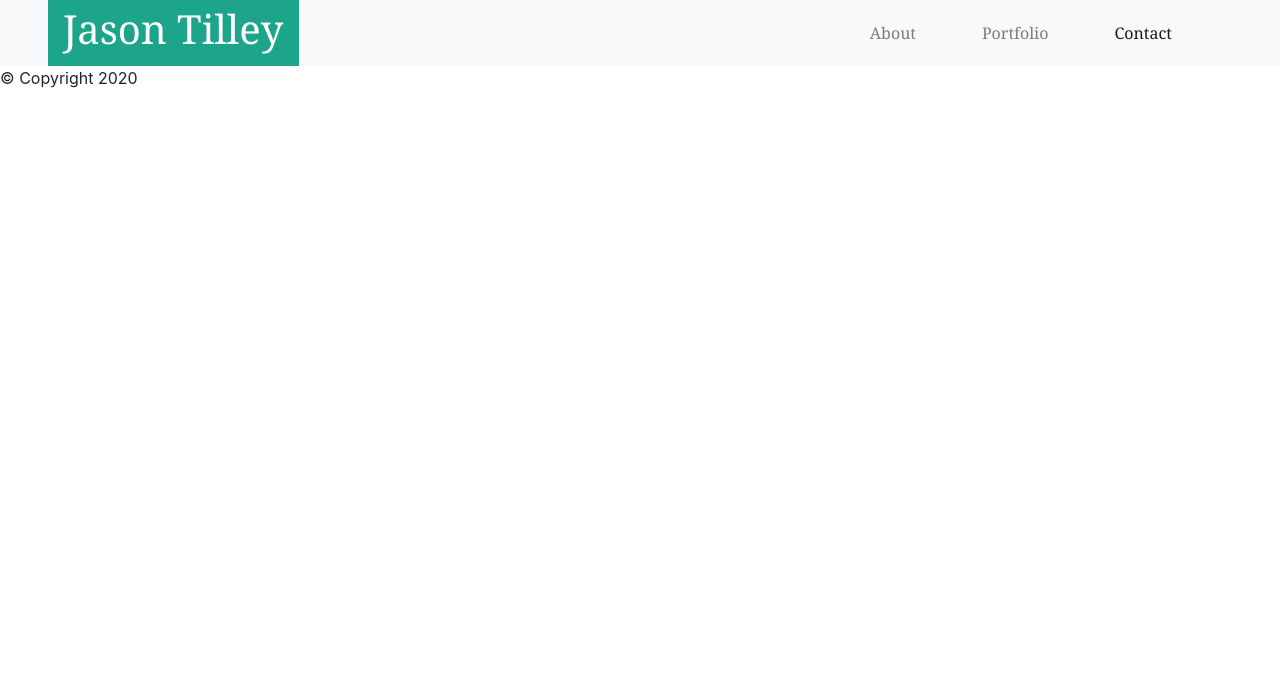
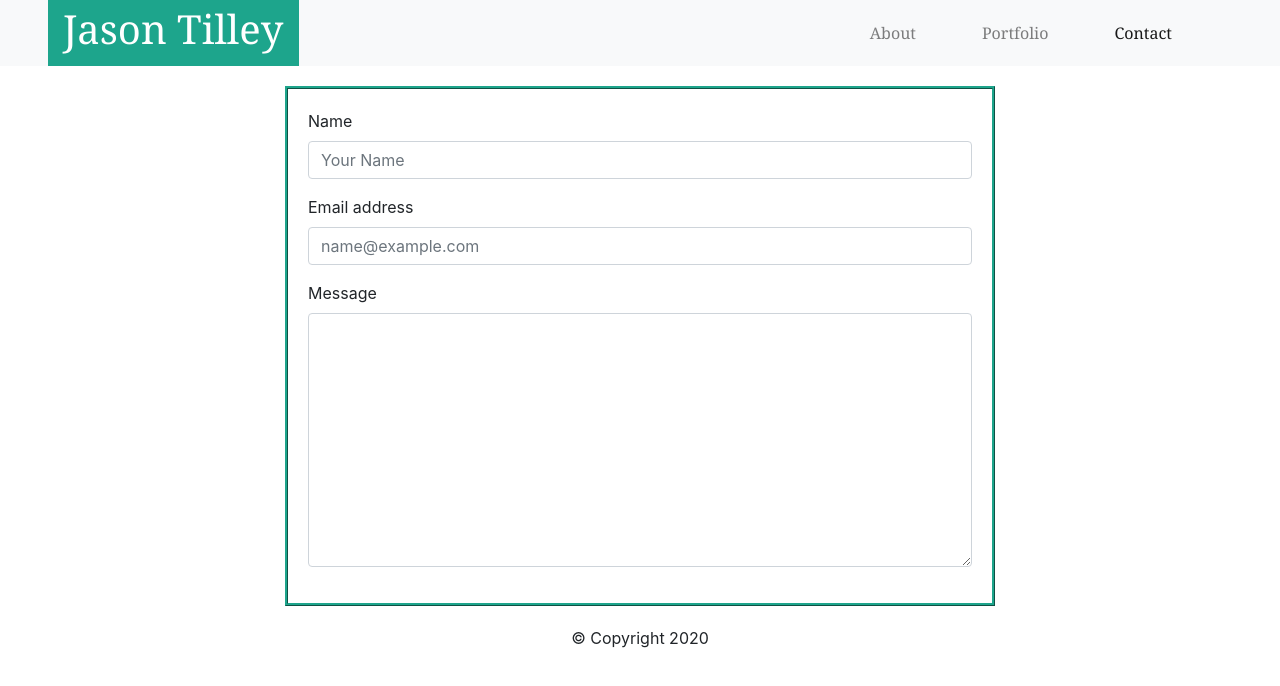
Before and after one commit to jttilley/Portfolio, a plain HTML site: page contact.html in a window 1280 px wide. Drawn offline with nearby package versions, Linux system fonts and the light colour scheme.

Commit message:
added content to contact page

```diff
--- a/Assets/style.css
+++ b/Assets/style.css
@@ -1,3 +1,7 @@
+body {
+
+}
+
 nav {
     font-family: Georgia, 'Times New Roman', Times, serif;
 }
@@ -37,3 +41,14 @@ h1 {
 .cr {
 
 }
+
+.contact-form {
+    border: #1da58c;
+    border-style: ridge;
+    padding: 20px;
+    margin: 20px 200px;
+}
+
+footer {
+    text-align: center;
+}
--- a/contact.html
+++ b/contact.html
@@ -36,7 +36,20 @@
 
     <!-- main body layout -->
     <div class="container">
-
+        <form class="contact-form">
+            <div class="form-group">
+              <label for="exampleFormControlInput1">Name</label>
+              <input type="name" class="form-control" id="exampleFormControlInput1" placeholder="Your Name">
+            </div>
+            <div class="form-group">
+              <label for="exampleFormControlInput1">Email address</label>
+              <input type="email" class="form-control" id="exampleFormControlInput1" placeholder="name@example.com">
+            </div>
+            <div class="form-group">
+              <label for="Message">Message</label>
+              <textarea class="form-control" id="message" rows="10"></textarea>
+            </div>
+          </form>
 
     </div>
 
```
Also changed, not shown: portfolio.html (+6 -2 lines).
